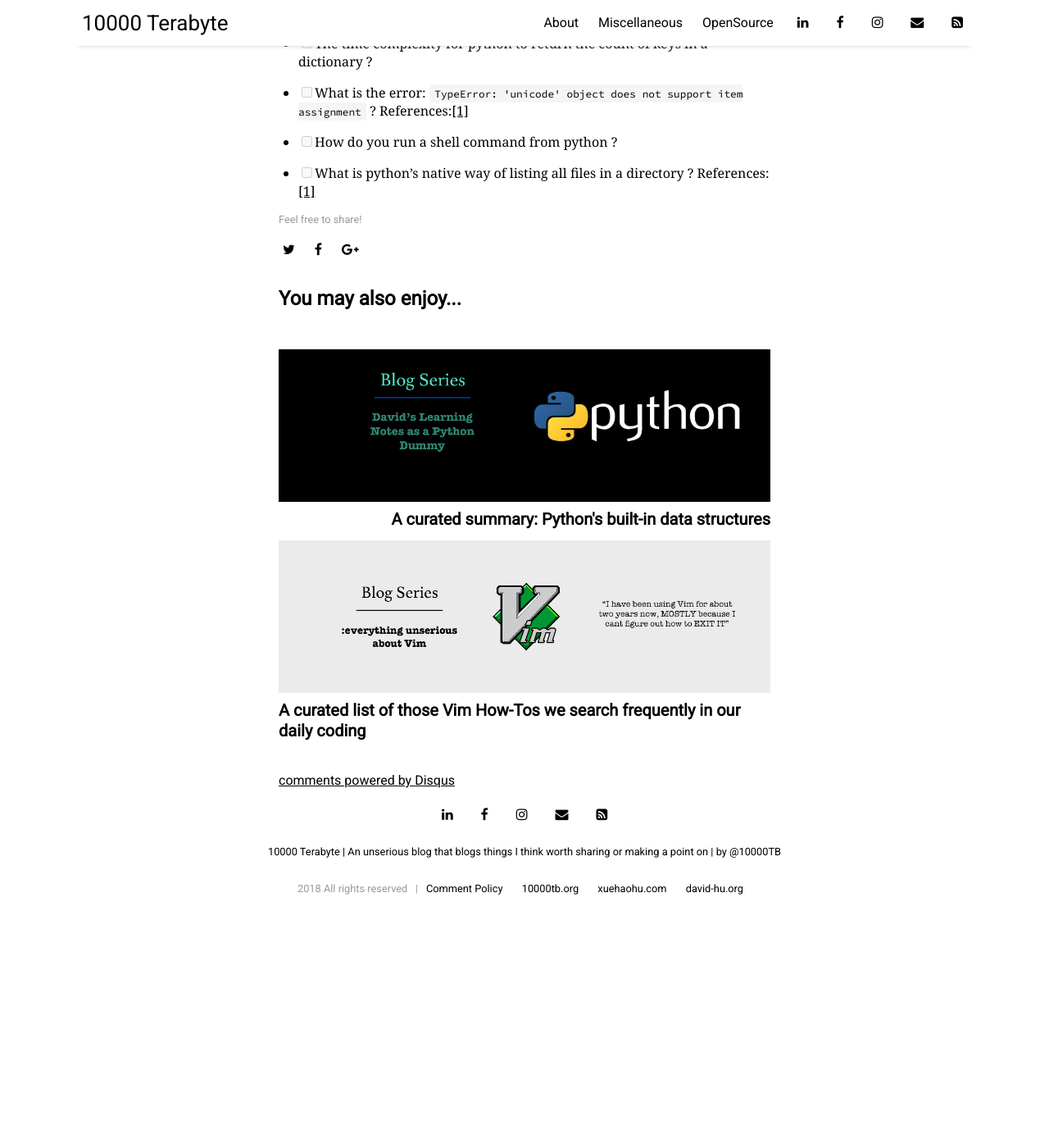
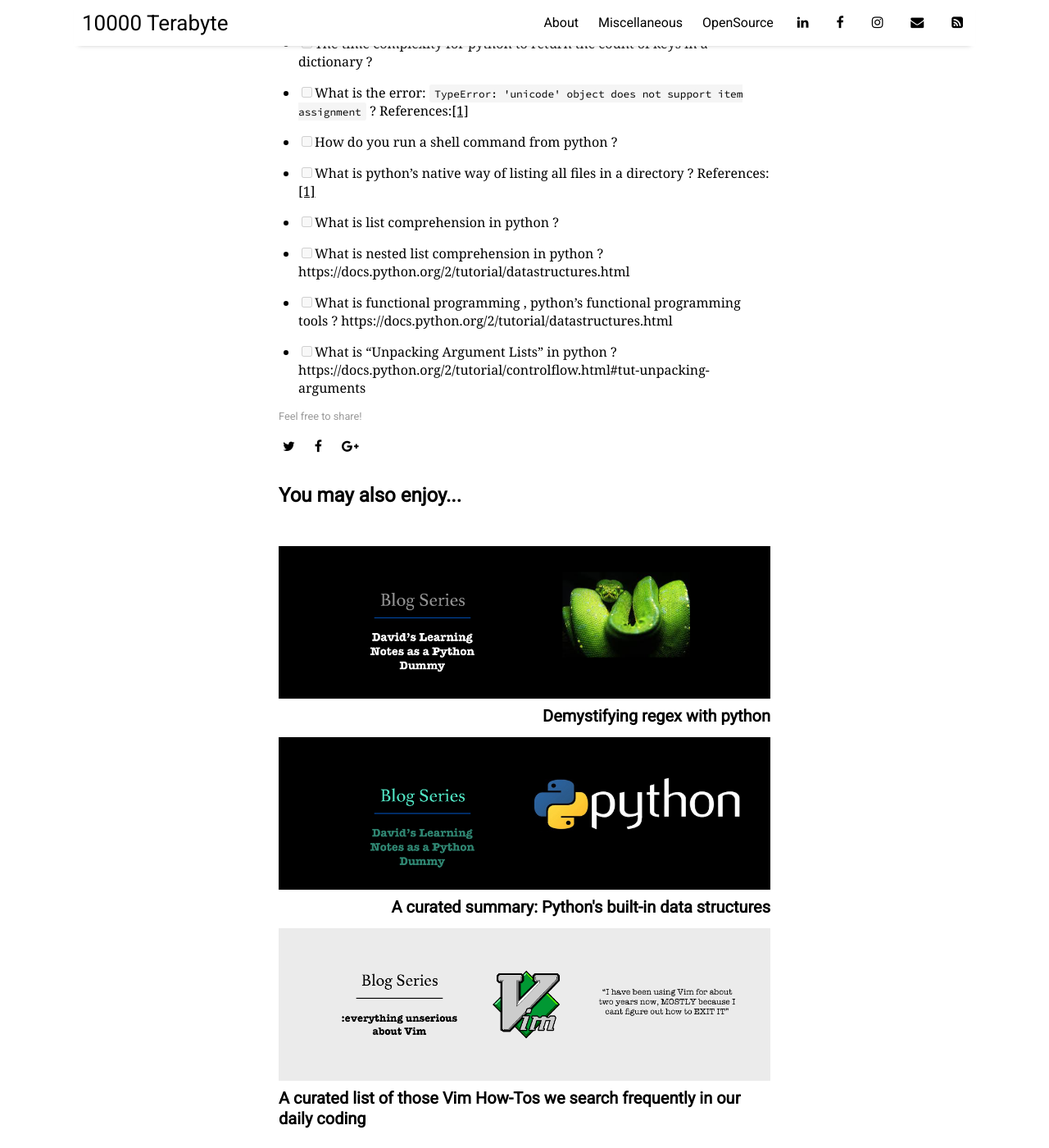
Before and after one commit to 10000TB/10000TB.github.io, a Jekyll site: the page built from _posts/2018-03-12-blog-series-python-A-Curated-List-Those-Python-How-To-You-Search-Frequently-in-Your-Daily-Programming.md, in a window 1280 px wide and 1400 px high, scrolled down 16601 px. Shown: the whole window at 82% size. Built offline with Jekyll 4.4.1, drawn with Linux system fonts in a browser that asks for light colours; nearby versions of some CDN libraries; comment, search, counter and statistics services are not loaded; before the commit the page ends 17723 px from its top, so only the background shows below that.

Commit message:
Made a lot of changes.

```diff
--- a/_posts/2018-03-12-blog-series-python-A-Curated-List-Those-Python-How-To-You-Search-Frequently-in-Your-Daily-Programming.md
+++ b/_posts/2018-03-12-blog-series-python-A-Curated-List-Those-Python-How-To-You-Search-Frequently-in-Your-Daily-Programming.md
@@ -744,3 +744,7 @@ To curate:
 - [ ] What is the error: `TypeError: 'unicode' object does not support item assignment` ?  References:[[1]](https://stackoverflow.com/questions/21416460/typeerror-unicode-object-does-not-support-item-assignment-in-dictionaries)
 - [ ] How do you run a shell command from python ?
 - [ ] What is python's native way of listing all files in a directory ? References: [[1]](https://stackoverflow.com/questions/3207219/how-do-i-list-all-files-of-a-directory)
+- [ ] What is list comprehension in python ?
+- [ ] What is nested list comprehension in python ?  https://docs.python.org/2/tutorial/datastructures.html
+- [ ] What is functional programming , python's functional programming tools ? https://docs.python.org/2/tutorial/datastructures.html
+- [ ] What is "Unpacking Argument Lists" in python ?  https://docs.python.org/2/tutorial/controlflow.html#tut-unpacking-arguments
--- a/_posts/test.json
+++ /dev/null
@@ -1 +0,0 @@
-{"items":[{"address":"someemail1@yahoo.com","code":"554","error":"554 delivery error: dd This user doesn't have a yahoo.com account (someemail1@yahoo.com) [0] - mta1481.mail.ne1.yahoo.com","created_at":"Thu, 07 May 2015 23:07:47 UTC"},{"address":"someemail2@gmail.com","code":"550","error":"550 5.1.1 The email account that you tried to reach does not exist. Please try\n5.1.1 double-checking the recipient's email address for typos or\n5.1.1 unnecessary spaces. Learn more at\n5.1.1 http://support.google.com/mail/bin/answer.py?answer=6596 xv3si12818843vdb.43 - gsmtp","created_at":"Sun, 03 May 2015 13:22:49 UTC"},{"address":"someemail3@domain.com","code":"550","error":"550 No Such User Here","created_at":"Thu, 02 Jul 2015 17:01:31 UTC"},{"address":"someemail4@domain.com","code":"550","error":"550 Administrative prohibition","created_at":"Thu, 21 May 2015 03:30:38 UTC"}],"paging":{"first":"https://api.mailgun.net/v3/mg.yourdomain.com/bounces?limit=100","last":"https://api.mailgun.net/v3/mg.yourdomain.com/bounces?page=last\u0026limit=100","next":"https://api.mailgun.net/v3/mg.yourdomain.com/bounces?page=next\u0026address=someemail4%40domain.com\u0026limit=100","previous":"https://api.mailgun.net/v3/mg.yourdomain.com/bounces?page=previous\u0026address=someemail1%40yahoo.com\u0026limit=100"}}
```
Also changed, not shown: _posts/2018-03-25-blog-series-Demystifying-regex-with-python.md (added, +42 -0 lines), _posts/ToDo/2018-03-14-blog-series-Demystifying-regex-with-python.md (deleted, +0 -12 lines), assets/img/blog-series-python/blog-series-davids-learning-notes-as-a-python-dummy-style2.png, assets/img/blog-series-python/blog-series-davids-learning-notes-as-a-python-dummy-style3.png (added), assets/img/blog-series-python/regular-expression-fedex-funny.jpeg (added), 2 other files.
